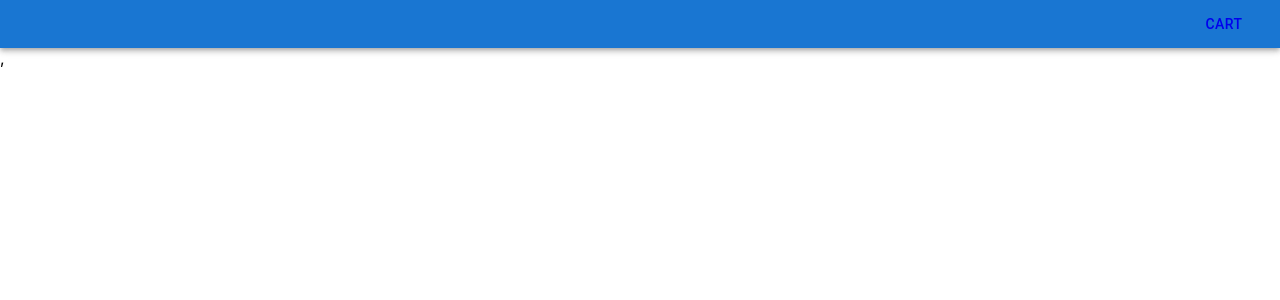
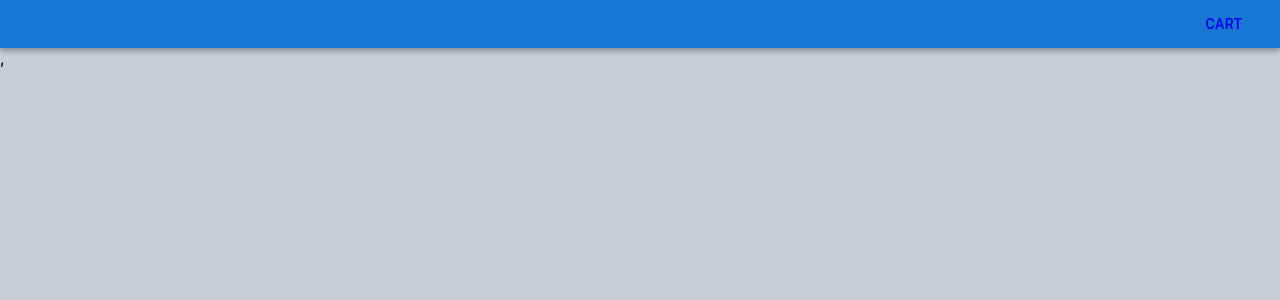
Before and after one commit to fwg-dev/shopping-cart, a React (Create React App) app: page / in a window 1280 px wide. Shown: the top 300 px of the page. Built offline with nearby package versions, Linux system fonts and the light colour scheme.

Commit message:
add and remove background color

```diff
--- a/src/App.css
+++ b/src/App.css
@@ -28,6 +28,11 @@
   color: #61dafb;
 }
 
+body {
+ background-color:  #c8cdd8;
+
+}
+
 @keyframes App-logo-spin {
   from {
     transform: rotate(0deg);
```
